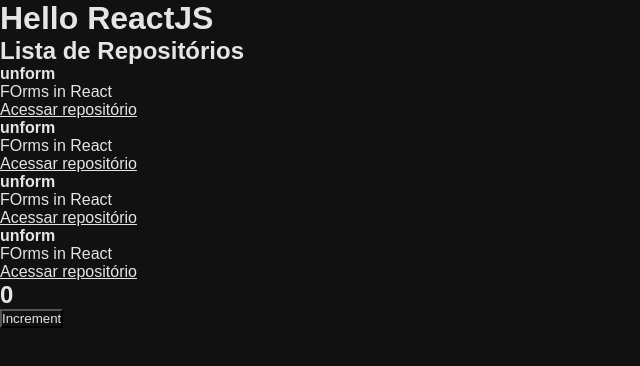
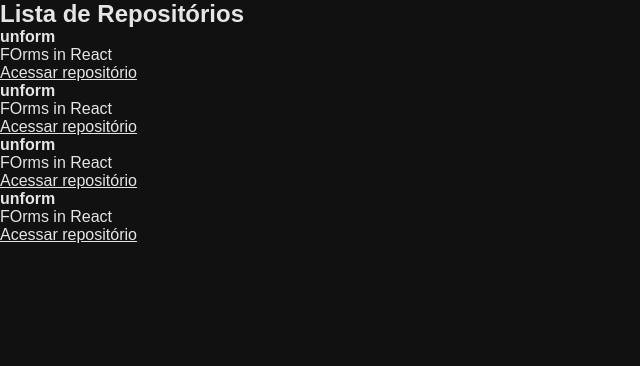
Before and after one commit to junkajii/github-explorer, a React app: page / in a window 1280 px wide. Shown: the top 366 px of the page, without its empty margins (0-640 px from the left). Built offline with nearby package versions, Linux system fonts and the light colour scheme.

Commit message:
:fire: remove counter

```diff
--- a/src/App.jsx
+++ b/src/App.jsx
@@ -1,12 +1,5 @@
-import Counter from './components/Counter';
 import RepositoryList from './components/RepositoryList';
 
 export default function App() {
-  return (
-    <>
-      <h1>Hello ReactJS</h1>
-      <RepositoryList />
-      <Counter />
-    </>
-  )
+  return <RepositoryList />
 }
--- a/src/components/Counter.jsx
+++ /dev/null
@@ -1,16 +0,0 @@
-import { useState } from 'react';
-
-export default function Counter() {
-  const [counter, setCounter] = useState(0);
-
-  function increment() {
-    setCounter(counter + 1);
-  }
-
-  return (
-    <div>
-      <h2>{counter}</h2>
-      <button onClick={increment}>Increment</button>
-    </div>
-  );
-}
```
